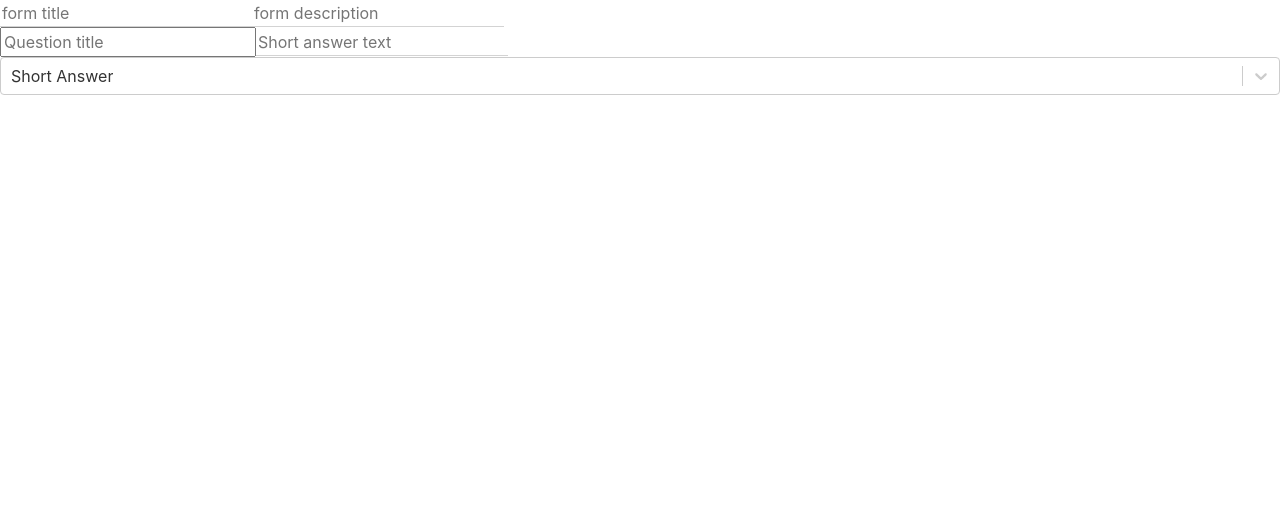
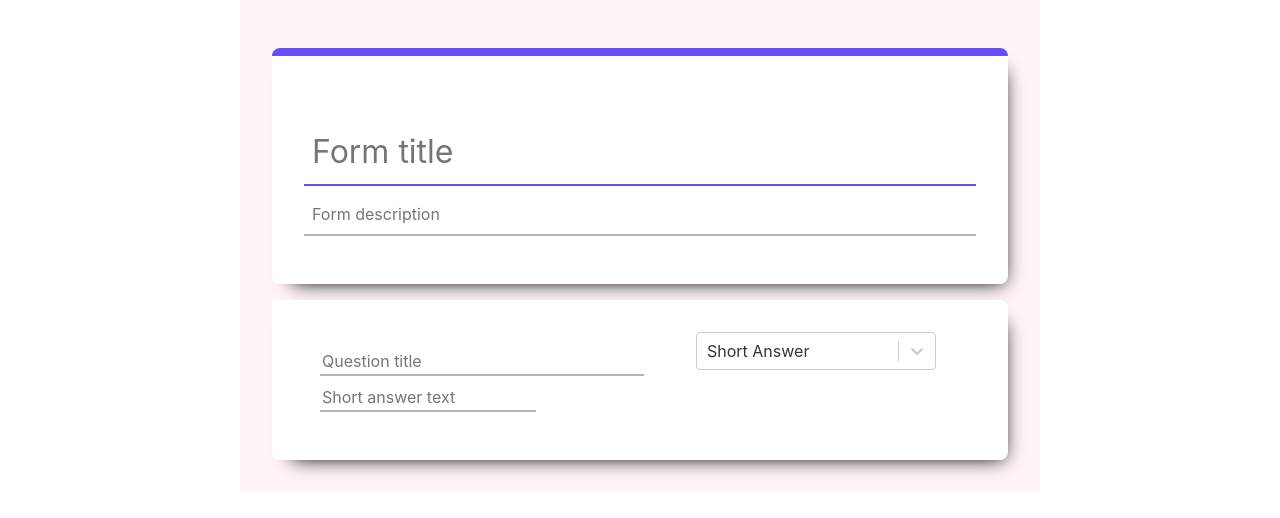
Before and after one commit to davxe/digiapt-task, a React (Create React App) app: page / in a window 1280 px wide. Shown: the top 518 px of the page. Built offline with nearby package versions, Linux system fonts and the light colour scheme.

Commit message:
worked on ui

```diff
--- a/src/App.css
+++ b/src/App.css
@@ -1,5 +1,100 @@
-input[type=text]
-{
-  border:none;
-  border-bottom: 1px solid lightgray;
+.root {
+  widows: 100%;
+  border-top: 0.5rem solid #664df7;
+  border-radius: 0.5rem;
+  margin-top: 1rem;
+  display: flex;
+  flex-direction: column;
+  box-shadow: 8px 11px 18px -12px rgba(0, 0, 0, 1);
+  padding: 2rem;
+  background-color: #fff;
 }
+.root:hover{
+  border-left: 4px solid #26a1ff;
+}
+
+.title {
+  margin: 2rem 0 0.5rem 0;
+  font-size: 2rem;
+  border: none;
+  border-bottom: 2px solid #664df7;
+  padding: 0.5rem;
+}
+.description {
+  margin-bottom: 1rem;
+  padding: 0.5rem;
+  font-size: 1rem;
+  border: none;
+  border-bottom: 2px solid #b5b5b5;
+
+}
+.main{
+  display: flex;
+  max-width: 50rem;
+  flex-direction: column;
+  justify-content: center;
+  margin: auto;
+  background-color: #fff5f6;
+  padding: 2rem;
+}
+
+.question_root{
+  widows: 100%;
+  margin-top: 1rem;
+  display: flex;
+  flex-wrap: wrap;
+  box-shadow: 8px 11px 18px -12px rgba(0, 0, 0, 1);
+  padding: 2rem;
+  background-color: #fff;
+  border-radius: 0.5rem;
+}
+.question_root:hover{
+  border-left: 4px solid #26a1ff;
+}
+.question_title{
+  border: none;
+  font-size: 1rem;
+  border-bottom: 2px solid #b5b5b5;
+  min-width: 90%;
+}
+.title_wrapper{
+  padding: 1rem;
+  flex: 0.9;
+}
+.blue {
+  color: #26a1ff;
+  cursor: pointer;
+}
+.short {
+  margin-top: 0.5rem;
+  width: 60%;
+  border: none;
+  font-size: 1rem;
+  border-bottom: 2px solid #b5b5b5;
+}
+.select_wrapper{
+  flex: 1;
+  width: 15rem;
+}
+.select{
+  border: none;
+  font-size: 1rem;
+  padding: 0.5rem;
+  border: 2px solid #b5b5b5;
+  border-radius: 0.25rem;
+}
+.option{
+  margin-top: 1rem;
+}
+.option_text{
+  margin-top: 1rem;
+  margin-left: 1rem;
+  width: 50%;
+  border: none;
+  font-size: 1rem;
+  border-bottom: 2px solid #b5b5b5;
+}
+.option_item{
+  margin-left: 1rem;
+  cursor: pointer;
+}
--- a/src/App.js
+++ b/src/App.js
@@ -5,7 +5,7 @@ import Header from './component/Header';
 import QuestionForm from './component/Form';
 function App() {
   return (
-    <div className="App">
+    <div className="main">
       <Header/>
       <QuestionForm/>
     </div>
--- a/src/component/Form.js
+++ b/src/component/Form.js
@@ -34,6 +34,7 @@ const QuestionForm = () => {
                 return (
                     <input
                         type="text"
+                        className='short'
                         placeholder="Short answer text"
                     />
                 );
@@ -44,6 +45,7 @@ const QuestionForm = () => {
                         <input type="radio" id="rad" value={e} />
                         <input
                             type="text"
+                            className='option_text'
                             placeholder="write something"
                         />
                     </div>
@@ -55,6 +57,7 @@ const QuestionForm = () => {
                         <input type="checkbox" id="rad" value={e} />
                         <input
                             type="text"
+                            className='option_text'
                             placeholder="write something"
                         />
                     </div>
@@ -66,7 +69,7 @@ const QuestionForm = () => {
     });
 
     const addSameOption = () => {
-        console.log(allOptions);
+        // console.log(allOptions);
         setAllOptions([...allOptions, { type: allOptions[0].type, value: "" }]);
     };
     const addTextOption = () => {
@@ -75,11 +78,11 @@ const QuestionForm = () => {
     let addOther =
         allOptions[allOptions.length - 1].type !== "text" &&
         allOptions.length < 5 ? (
-            <div>
+            <div className='option'>
                 <input type={allOptions[0].type} />
                 <span
                     onClick={addSameOption}
-
+                    className='option_item'
                     role="button"
                 >
                     Add option or
@@ -87,7 +90,7 @@ const QuestionForm = () => {
                 <span
 
                     onClick={addTextOption}
-
+                    className='blue'
                     role="button"
                 >
                     {" "}
@@ -97,11 +100,12 @@ const QuestionForm = () => {
         ) : null;
 
     return (
-        <div>
-            <div >
+        <div className='question_root'>
+            <div className='title_wrapper'>
                 <input
                     id="form-title"
                     placeholder="Question title"
+                    className='question_title'
                 />
                 {option}
                 {addOther}
@@ -110,6 +114,7 @@ const QuestionForm = () => {
                 <Select
                     defaultValue={data[0]}
                     options={data}
+                    className='select_wrapper'
                     onChange={handleChange}
                 />
             </div>
--- a/src/component/Header.js
+++ b/src/component/Header.js
@@ -12,21 +12,22 @@ class Header extends React.Component{
     }
     render(){
         return (
-            <div>
+            <div className='root'>
                 <input
                     type='text'
                     name='title'
+                    className='title'
                     value={this.state.title}
                     onChange={this.handleChange}
-                    placeholder='form title'
+                    placeholder='Form title'
                 />
                 <input
                     type='text'
                     name='description'
+                    className='description'
                     value={this.state.description}
                     onChange={this.handleChange}
-                    placeholder='form description'
-                    required
+                    placeholder='Form description'
                 />
             </div>
         )
--- a/src/index.css
+++ /dev/null
@@ -1,13 +0,0 @@
-body {
-  margin: 0;
-  font-family: -apple-system, BlinkMacSystemFont, 'Segoe UI', 'Roboto', 'Oxygen',
-    'Ubuntu', 'Cantarell', 'Fira Sans', 'Droid Sans', 'Helvetica Neue',
-    sans-serif;
-  -webkit-font-smoothing: antialiased;
-  -moz-osx-font-smoothing: grayscale;
-}
-
-code {
-  font-family: source-code-pro, Menlo, Monaco, Consolas, 'Courier New',
-    monospace;
-}
--- a/src/index.js
+++ b/src/index.js
@@ -1,6 +1,5 @@
 import React from 'react';
 import ReactDOM from 'react-dom';
-import './index.css';
 import App from './App';
 
 ReactDOM.render(<App />,document.getElementById('root'));
```
Also changed, not shown: src/serviceWorker.js (deleted, +0 -141 lines), src/setupTests.js (deleted, +0 -5 lines), src/logo.svg (deleted), 1 other file (tests, documents, lock files or other folders).
